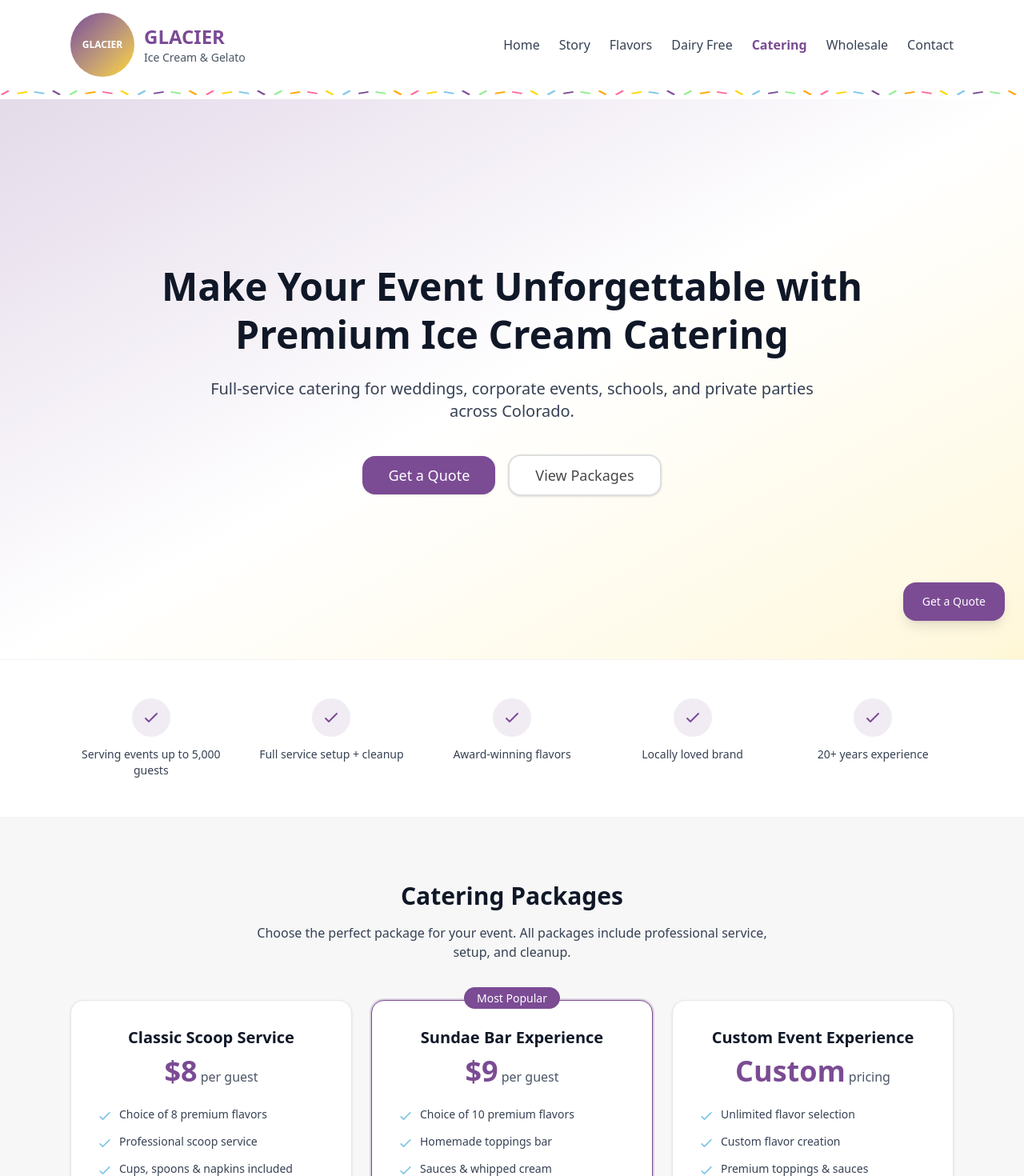
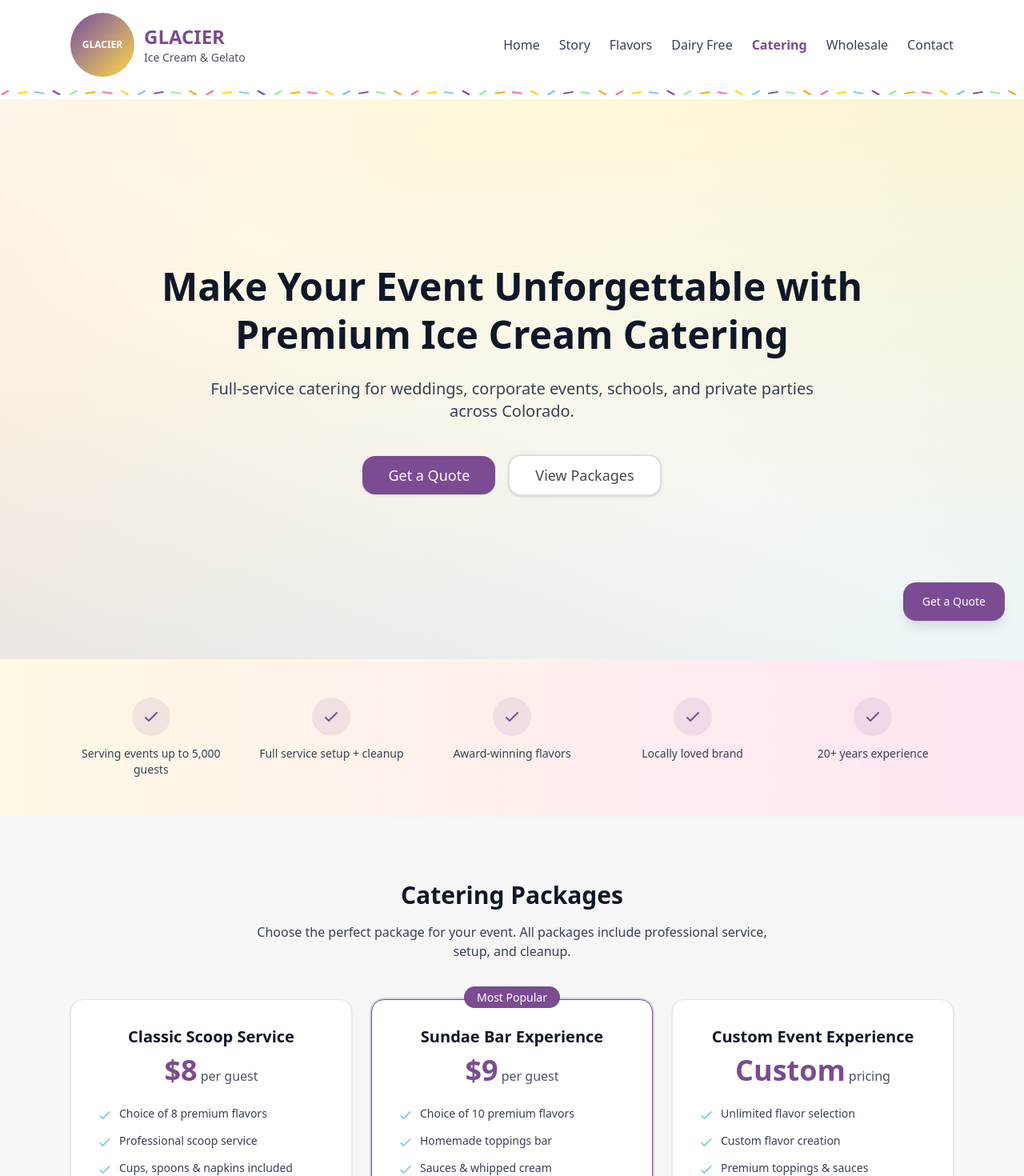
Before and after one commit to Vicsicard/glacier, a Next.js app: page /catering in a window 1280 px wide. Shown: the top 1470 px of the page at 80% size. Built offline with nearby package versions, Linux system fonts and the light colour scheme.

Commit message:
Add vibrant animated backgrounds to match Glacier brand aesthetic

```diff
--- a/app/globals.css
+++ b/app/globals.css
@@ -131,3 +131,20 @@
     @apply bg-background text-foreground;
   }
 }
+
+@keyframes gradient {
+  0% {
+    background-position: 0% 50%;
+  }
+  50% {
+    background-position: 100% 50%;
+  }
+  100% {
+    background-position: 0% 50%;
+  }
+}
+
+.animate-gradient {
+  background-size: 200% 200%;
+  animation: gradient 15s ease infinite;
+}
--- a/components/CTASection.tsx
+++ b/components/CTASection.tsx
@@ -9,7 +9,7 @@ interface CTASectionProps {
 
 export default function CTASection({ onOpenQuote }: CTASectionProps) {
   return (
-    <section className="py-20 bg-gradient-to-br from-[#7B4B94]/10 to-[#FFD700]/10 border-t border-gray-100">
+    <section className="py-20 bg-gradient-to-br from-[#E5F4FF] via-[#FFE5F4] to-[#FFF9E5]">
       <div className="max-w-4xl mx-auto px-6 text-center">
         <motion.div
           initial={{ opacity: 0, y: 20 }}
--- a/components/EventTypes.tsx
+++ b/components/EventTypes.tsx
@@ -5,7 +5,7 @@ import { eventTypes } from "@/lib/mockData";
 
 export default function EventTypes() {
   return (
-    <section className="py-20 bg-white border-t border-gray-100">
+    <section className="py-20 bg-gradient-to-bl from-[#FFE5F4] to-[#E5F4FF]">
       <div className="max-w-6xl mx-auto px-6">
         <motion.div
           initial={{ opacity: 0, y: 20 }}
--- a/components/Hero.tsx
+++ b/components/Hero.tsx
@@ -15,8 +15,9 @@ export default function Hero({ onOpenQuote }: HeroProps) {
 
   return (
     <section className="relative min-h-[600px] md:min-h-[700px] flex items-center justify-center overflow-hidden">
-      {/* Background gradient placeholder */}
-      <div className="absolute inset-0 bg-gradient-to-br from-[#7B4B94]/20 via-white to-[#FFD700]/20" />
+      {/* Vibrant animated background */}
+      <div className="absolute inset-0 bg-gradient-to-br from-[#FFE5F4] via-[#FFF9E5] to-[#E5F4FF] animate-gradient" />
+      <div className="absolute inset-0 bg-gradient-to-tr from-[#7B4B94]/10 via-transparent to-[#FFD700]/10" />
 
       {/* Content */}
       <motion.div
--- a/components/TrustBar.tsx
+++ b/components/TrustBar.tsx
@@ -5,7 +5,7 @@ import { trustIndicators } from "@/lib/mockData";
 
 export default function TrustBar() {
   return (
-    <section className="py-12 bg-white border-t border-gray-100">
+    <section className="py-12 bg-gradient-to-r from-[#FFF9E5] to-[#FFE5F4]">
       <div className="max-w-6xl mx-auto px-6">
         <div className="grid grid-cols-1 md:grid-cols-3 lg:grid-cols-5 gap-6">
           {trustIndicators.map((indicator, index) => (
--- a/components/WhyGlacier.tsx
+++ b/components/WhyGlacier.tsx
@@ -5,7 +5,7 @@ import { whyGlacierPoints } from "@/lib/mockData";
 
 export default function WhyGlacier() {
   return (
-    <section className="py-20 bg-white border-t border-gray-100">
+    <section className="py-20 bg-gradient-to-r from-[#E5F4FF] to-[#FFF9E5]">
       <div className="max-w-6xl mx-auto px-6">
         <motion.div
           initial={{ opacity: 0, y: 20 }}
```
